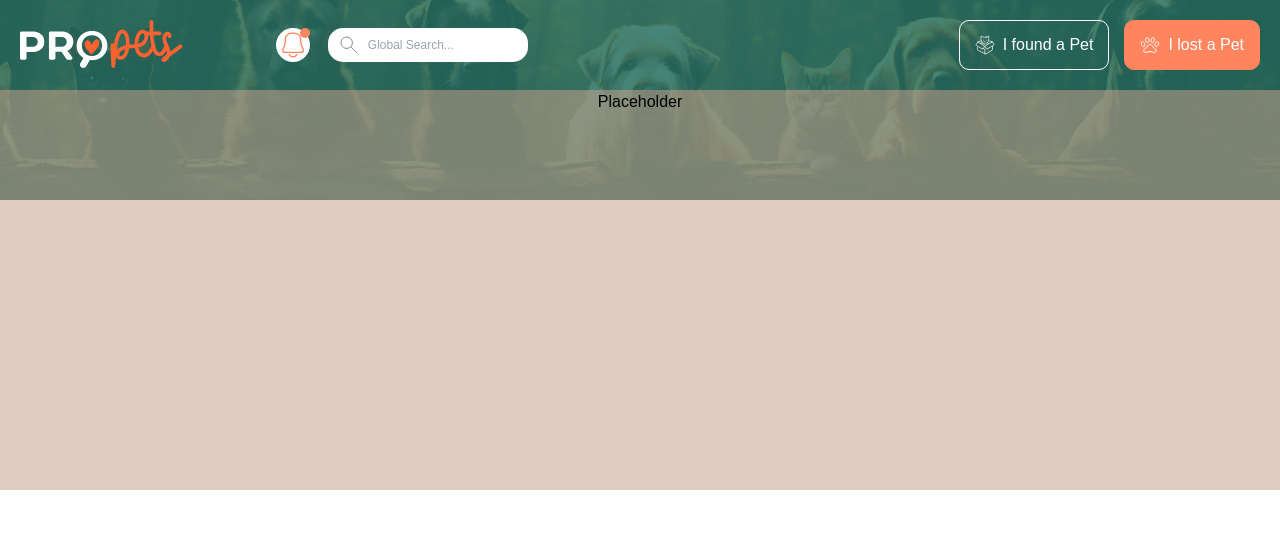
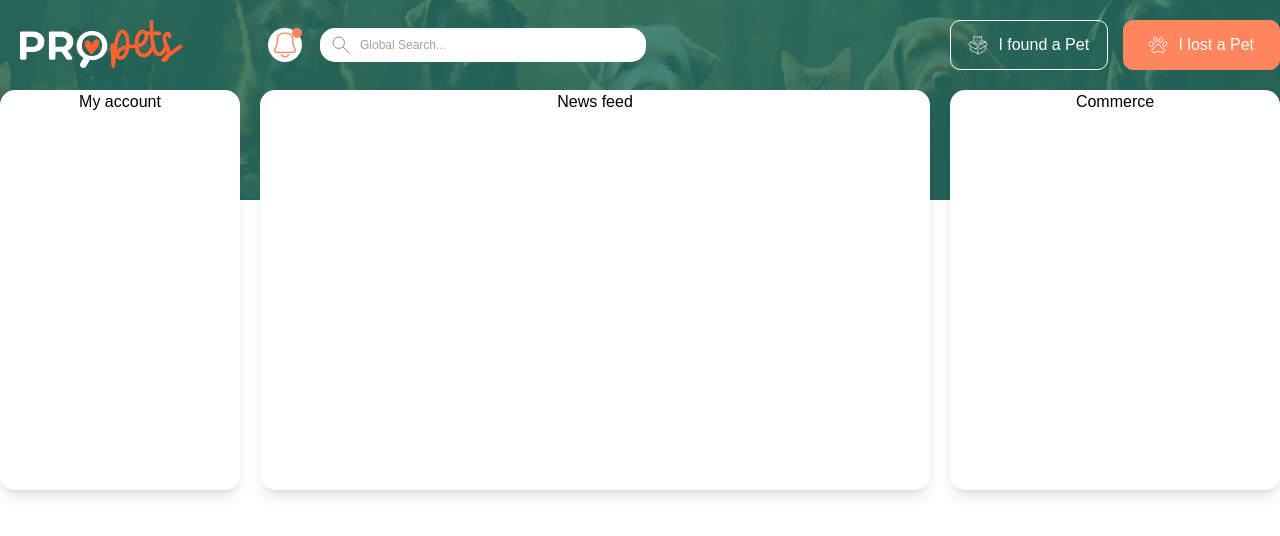
Before and after one commit to tensymb0ls/pro-pets-react-1, a React (Create React App) app: page /dashboard in a window 1280 px wide. Shown: the top 536 px of the page. Built offline with nearby package versions, Linux system fonts and the light colour scheme; what realm-web would draw is missing.

Commit message:
Header final

```diff
--- a/src/Components/ButtonBurger/ButtonBurger.js
+++ b/src/Components/ButtonBurger/ButtonBurger.js
@@ -1,5 +1,5 @@
 import { BurgerIcon } from "../icons/BurgerIcon"
 
 export const ButtonBurger = ({ callback }) => {
-    return <button className="block sm:hidden" onClick={callback}><BurgerIcon /></button>
+    return <button className="block lg:hidden" onClick={callback}><BurgerIcon /></button>
 }
--- a/src/Components/ButtonPrimary/ButtonPrimary.js
+++ b/src/Components/ButtonPrimary/ButtonPrimary.js
@@ -1,3 +1,3 @@
 export const ButtonPrimary = ({ icon, text }) => {
-    return <button className="py-[12px] border border-white px-[15px] rounded-[10px] text-white flex items-center gap-[8px] whitespace-nowrap">{icon}{text}</button>
+    return <button className="py-[12px] border border-white px-[15px] rounded-[10px] text-white flex flex-auto w-1/2 items-center justify-center gap-[10px] whitespace-nowrap">{icon}{text}</button>
 }
--- a/src/Components/ButtonSecondary/ButtonSecondary.js
+++ b/src/Components/ButtonSecondary/ButtonSecondary.js
@@ -1,3 +1,3 @@
 export const ButtonSecondary = ({ icon, text }) => {
-    return <button className="bg-[#FF855F] py-[12px] border border-[#FF855F] px-[15px] rounded-[10px] text-white flex items-center gap-[8px] whitespace-nowrap">{icon}{text}</button>
+    return <button className="bg-[#FF855F] py-[12px] border border-[#FF855F] px-[15px] rounded-[10px] text-white flex flex-auto w-1/2 items-center justify-center gap-[10px] whitespace-nowrap">{icon}{text}</button>
 }
--- a/src/Components/GlobalSearch/GlobalSearch.js
+++ b/src/Components/GlobalSearch/GlobalSearch.js
@@ -6,7 +6,7 @@ export const GlobalSearch = () => {
         alert(`Вы выполнили поиск по запросу: ${searchTerm}`);
     }
     return (
-        <div className="flex items-center w-auto " >
+        <div className="flex items-center flex-initial w-1/2  ">
             <button onClick={handleSearch} className='z-[1] ml-[15px]'>
                 <svg width="18" height="18" viewBox="0 0 18 18" fill="none" xmlns="http://www.w3.org/2000/svg">
                     <path d="M6.71429 12.4286C9.8702 12.4286 12.4286 9.8702 12.4286 6.71429C12.4286 3.55837 9.8702 1 6.71429 1C3.55837 1 1 3.55837 1 6.71429C1 9.8702 3.55837 12.4286 6.71429 12.4286Z" stroke="#8A8A8A" strokeLinecap="round" strokeLinejoin="round" />
@@ -18,7 +18,7 @@ export const GlobalSearch = () => {
                 name="Global Search"
                 value={searchTerm}
                 onChange={(e) => setSearchTerm(e.target.value)}
-                className="text-[#8A8A8A] text-[12px] font-[400] bg-white pl-[40px] pr-[5px] h-[34px] rounded-[15px] outline-none -ml-[30px] w-auto "
+                className="text-[#8A8A8A] text-[12px] font-[400] bg-white pl-[40px] pr-[5px] h-[34px] rounded-[15px] outline-none -ml-[30px] flex-auto"
                 placeholder="Global Search..." />
         </div>
     )
--- a/src/Components/HeaderDashboard/HeaderDashboard.js
+++ b/src/Components/HeaderDashboard/HeaderDashboard.js
@@ -10,14 +10,16 @@ import { Notification } from "../Notification/Notification"
 export const HeaderDashboard = () => {
     return (
         <header className="py-[20px]">
-            <div className="container m-auto flex justify-between px-[20px] ">
-                <Logo />
+            <div className="container m-auto flex justify-between">
+                <div className='flex-none  ml-[20px]'>
+                    <Logo />
+                </div>
                 {/* TODO: fix x-size deformation for Notification when GlobalSearch div md:w-full*/}
-                <div className=" flex items-center gap-[15px] max-w-[590px] sm:w-full mx-auto">
+                <div className="flex flex-1 items-center gap-[15px] w-[590px] mr-[25px] ml-[85px]  ">
                     <Notification />
                     <GlobalSearch />
                 </div>
-                <div className="hidden items-center gap-[15px] sm:flex">
+                <div className="hidden items-center gap-[15px] lg:flex lg:justify-between lg:flex-initial lg:w-[330px]">
                     <ButtonPrimary icon={<CatInBox />} text="I found a Pet" />
                     <ButtonSecondary icon={<PawIcon />} text="I lost a Pet" />
                 </div>
--- a/src/Components/Notification/Notification.js
+++ b/src/Components/Notification/Notification.js
@@ -1,6 +1,6 @@
 export const Notification =()=>{
 return (
-    <div className="relative h-[34px] w-[34px] rounded-full notification">
+    <div className="relative h-[34px] w-[34px] rounded-full notification flex-none">
         <div className="absolute bg-[#FF855F] rounded-full h-[10px] w-[10px] right-0 top-0"></div>
  </div>
 )}
--- a/src/Pages/Dashboard/Dashboard.js
+++ b/src/Pages/Dashboard/Dashboard.js
@@ -3,6 +3,10 @@ import { HeaderDashboard } from "../../Components/HeaderDashboard/HeaderDashboar
 export const Dashboard = () => {
     return <div>
         <HeaderDashboard />
-        <div placeholder=" " className="bg-[#c7a18c89] text-center h-[400px]">Placeholder</div>
+        <div placeholder=" " className=" container m-auto flex gap-[20px] text-center h-[400px]">
+            <div className="flex-none w-[240px] rounded-[15px] bg-white shadow-lg">My account</div>
+            <div className="flex-auto w-[590px] rounded-[15px] bg-white shadow-lg">News feed</div>
+            <div className=" hidden lg:block flex-none w-[330px] rounded-[15px] bg-white shadow-lg">Commerce</div>
+        </div>
     </div>
 }
```
